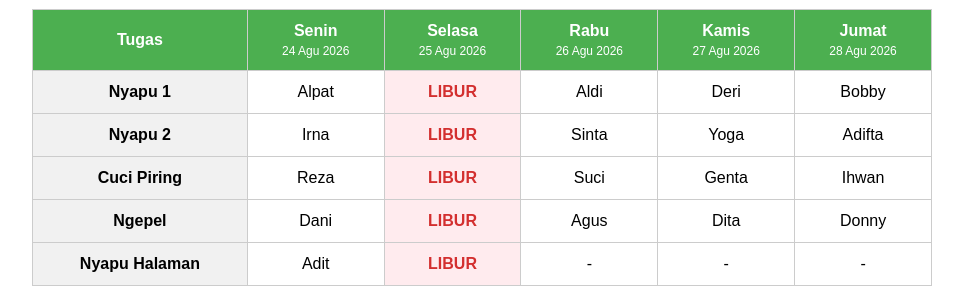
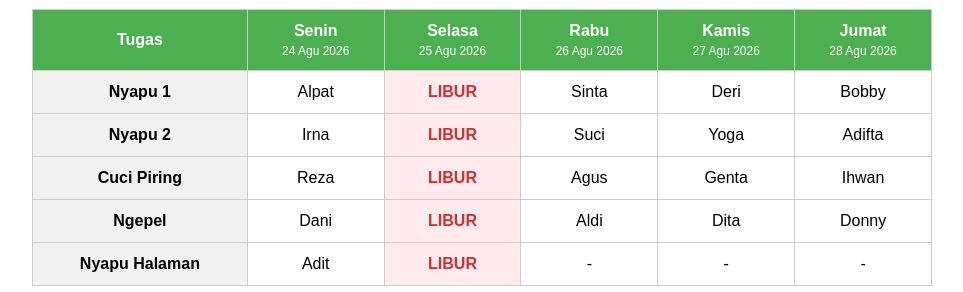
Before and after one commit to dn-p/piket-r7, a React (Create React App) app: page / in a window 1280 px wide. Shown: the part 192-484 px from the top of the page, without its empty margins (158-1121 px from the left). Built offline with nearby package versions, Linux system fonts and the light colour scheme.

Commit message:
update piket rabu

```diff
--- a/src/App.js
+++ b/src/App.js
@@ -27,7 +27,7 @@ const HOLIDAYS = [
 const PEOPLE_BY_DAY = [
   ['Reza', 'Dani', 'Alpat', 'Irna'] , // 0: Senin
   ['Rifai', 'Hanifah', 'Ayu', 'Aji'],  // 1: Selasa
-  ['Agus', 'Aldi', 'Sinta', 'Suci'],   // 2: Rabu
+  ['Aldi', 'Sinta', 'Suci', 'Agus'],   // 2: Rabu
   ['Genta', 'Dita', 'Deri', 'Yoga'],   // 3: Kamis
   ['Bobby', 'Adifta', 'Ihwan', 'Donny']// 4: Jumat
 ];
```
Also changed, not shown: 1 other file (tests, documents, lock files or other folders).
